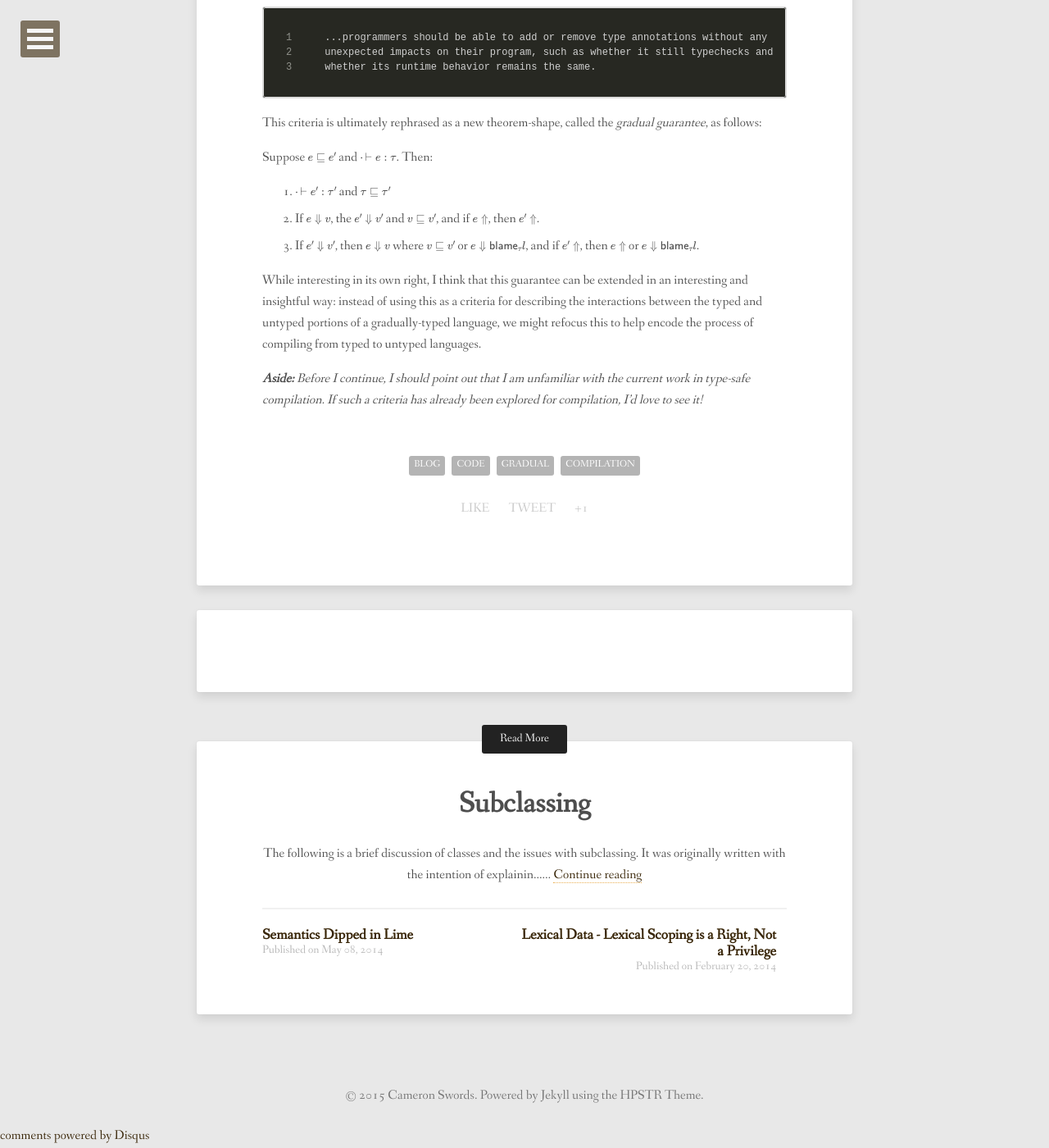
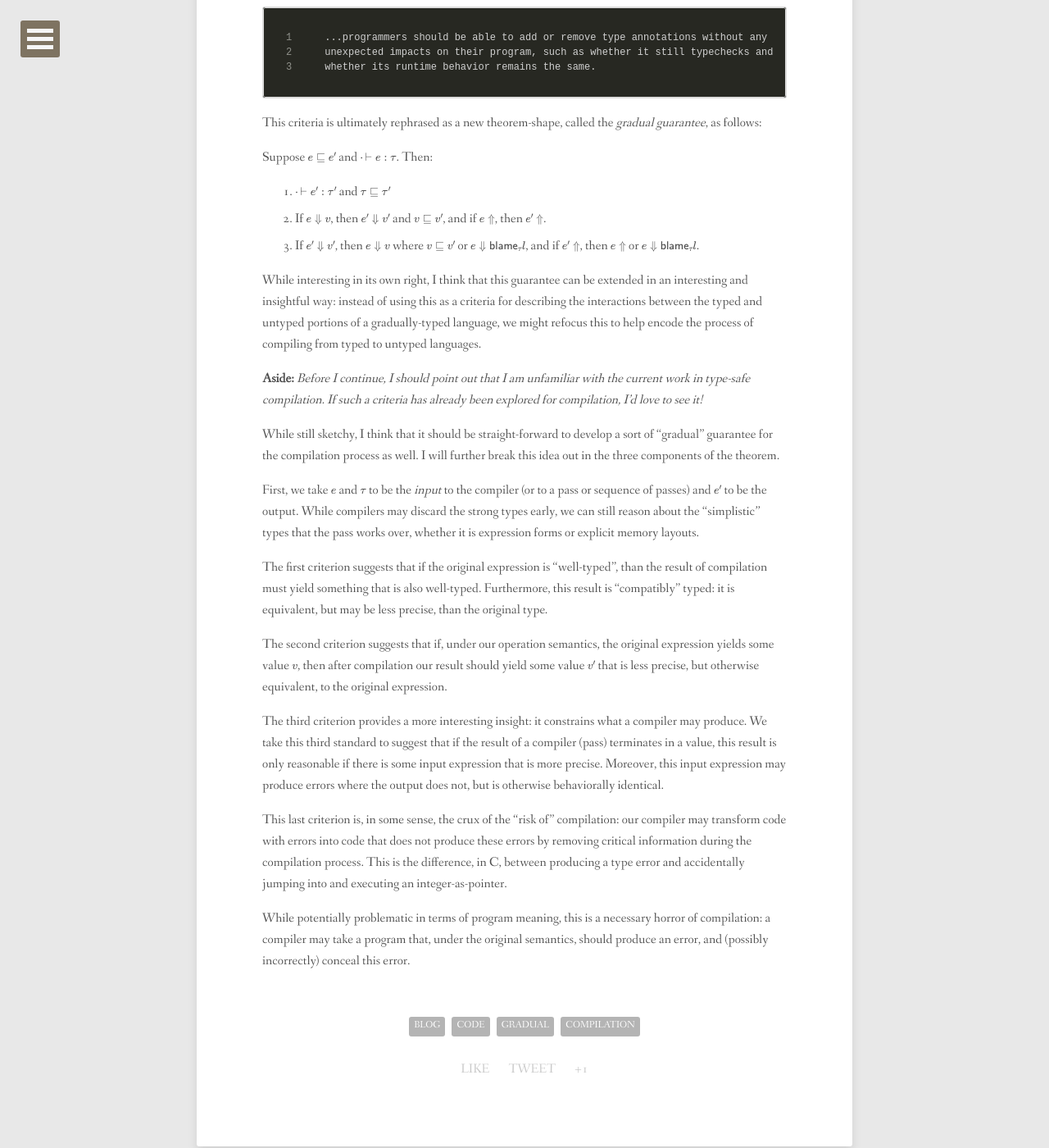
Before and after one commit to cgswords/cgswords.github.io, a Jekyll site: the page built from _posts/2015-04-15-gradual-compilation.md, in a window 1280 px wide and 1400 px high, scrolled down 406 px. Shown: the whole window at 82% size. Built offline with Jekyll 4.4.1, drawn with Linux system fonts in a browser that asks for light colours; nearby versions of some CDN libraries; some web fonts are replaced; formulas are drawn with MathJax 3; comment, search, counter and statistics services are not loaded; some of the changed text lies outside the part shown.

Commit message:
Checking the tex

```diff
--- a/_posts/2015-04-15-gradual-compilation.md
+++ b/_posts/2015-04-15-gradual-compilation.md
@@ -19,7 +19,7 @@
 Suppose $e \sqsubseteq e'$ and $\cdotp \vdash e : \tau$. Then:
 
 1. $\cdotp \vdash e' : \tau'$ and $\tau \sqsubseteq \tau'$
-2. If $e \Downarrow v$, the $e' \Downarrow v'$ and $v \sqsubseteq v'$, and
+2. If $e \Downarrow v$, then $e' \Downarrow v'$ and $v \sqsubseteq v'$, and
    if $e \Uparrow$, then $e' \Uparrow$.
 3. If $e' \Downarrow v'$, then $e \Downarrow v$ where $v \sqsubseteq v'$ or
    <span>$e \Downarrow \mathsf{blame}_\tau l$</span>, and
@@ -32,6 +32,43 @@
 gradually-typed language, we might refocus this to help encode the process of
 compiling from typed to untyped languages.
 
-***Aside:** Before I continue, I should point out that I am unfamiliar with the
+**Aside:** *Before I continue, I should point out that I am unfamiliar with the
 current work in type-safe compilation. If such a criteria has already been
 explored for compilation, I'd love to see it!*
+
+While still sketchy, I think that it should be straight-forward to develop a
+sort of "gradual" guarantee for the compilation process as well. I will
+further break this idea out in the three components of the theorem.
+
+First, we take $e$ and $\tau$ to be the *input* to the compiler (or to a pass or
+sequence of passes) and $e'$ to be the output. While compilers may discard the
+strong types early, we can still reason about the "simplistic" types that the
+pass works over, whether it is expression forms or explicit memory layouts.
+
+The first criterion suggests that if the original expression is "well-typed",
+than the result of compilation must yield something that is also well-typed.
+Furthermore, this result is "compatibly" typed: it is equivalent, but may be
+less precise, than the original type.
+
+The second criterion suggests that if, under our operation semantics, the
+original expression yields some value $v$, then after compilation our result
+should yield some value $v'$ that is less precise, but otherwise equivalent,
+to the original expression.
+
+The third criterion provides a more interesting insight: it constrains what
+a compiler may produce. We take this third standard to suggest that if
+the result of a compiler (pass) terminates in a value, this result is
+only reasonable if there is some input expression that is more precise.
+Moreover, this input expression may produce errors where the output
+does not, but is otherwise behaviorally identical.
+
+This last criterion is, in some sense, the crux of the "risk of" compilation:
+our compiler may transform code with errors into code that does not produce
+these errors by removing critical information during the compilation process.
+This is the difference, in C, between producing a type error and accidentally
+jumping into and executing an integer-as-pointer.
+
+While potentially problematic in terms of program meaning, this is a necessary
+horror of compilation: a compiler may take a program that, under the original
+semantics, should produce an error, and (possibly incorrectly) conceal this
+error.
```
